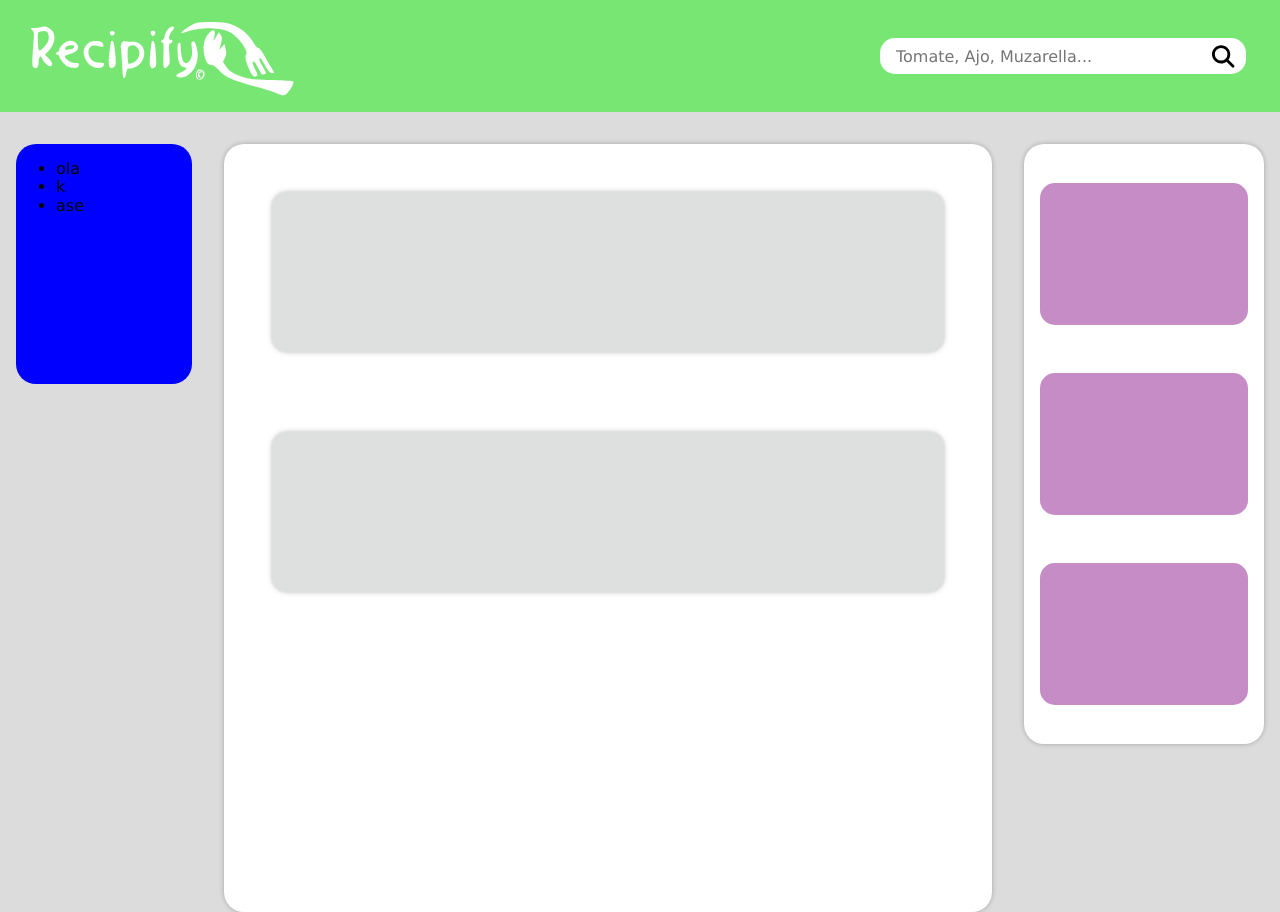
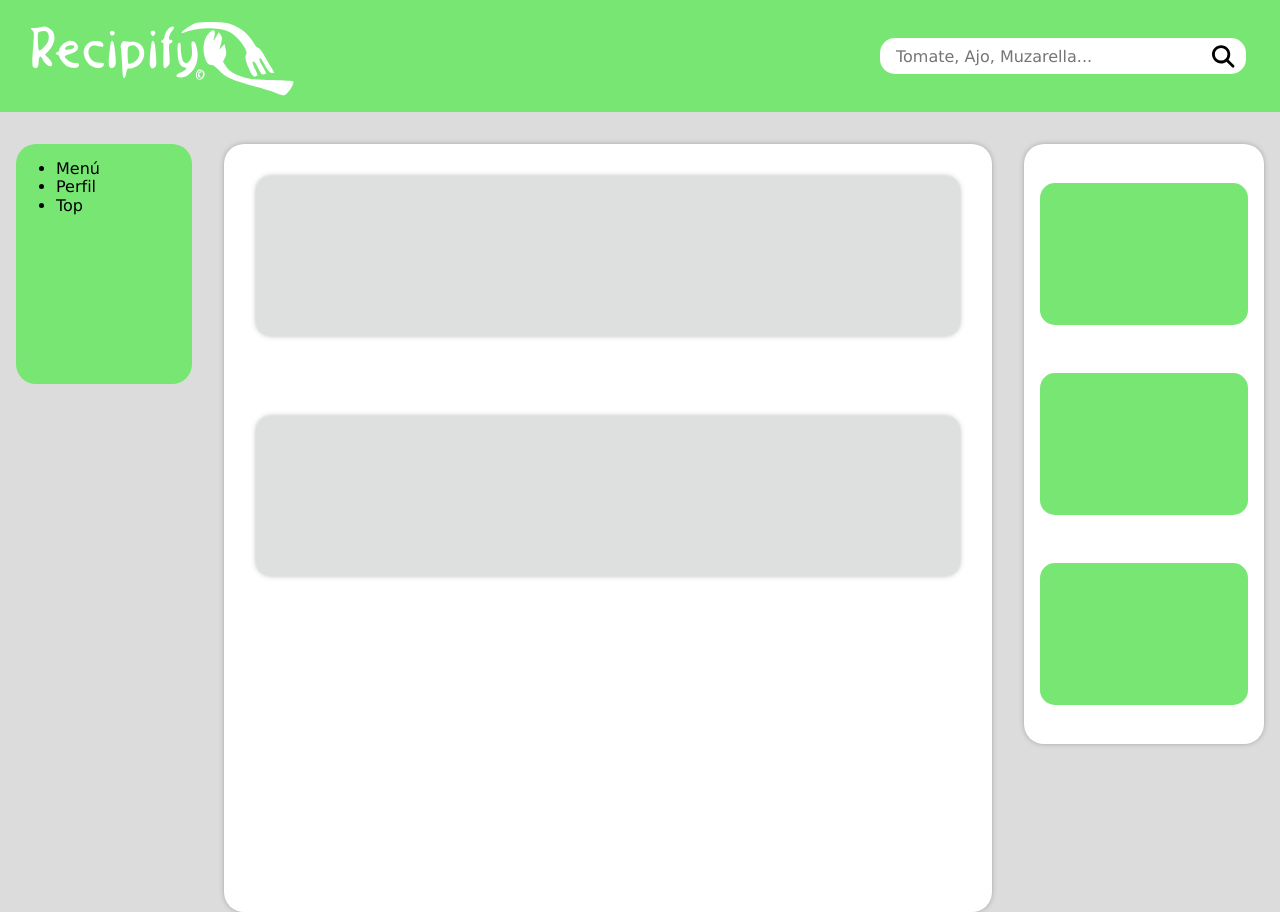
Before and after one commit to tpCodeX/Recipify-IES-2023, a Next.js app: page / in a window 1280 px wide. Built offline with nearby package versions, Linux system fonts and the light colour scheme.

Commit message:
cambios front / interfaces / instalacion de nextauth

```diff
--- /dev/null
+++ b/src/app/api/login/route.ts
@@ -0,0 +1,9 @@
+import { NextResponse } from "next/server";
+
+export function GET(){
+    return NextResponse.json({message:"Formulario de Login"})
+}
+
+export function POST(){
+    return NextResponse.json({message:"Endpoint del submit de login con method POST."})
+}
--- /dev/null
+++ b/src/app/api/recetas/route.ts
@@ -0,0 +1,7 @@
+import {NextResponse} from 'next/server';
+
+export function GET(){
+    return NextResponse.json(
+        {message:"Lista de Recetas"}
+    );
+}
--- /dev/null
+++ b/src/app/api/register/route.ts
@@ -0,0 +1,9 @@
+import { NextResponse } from "next/server";
+
+export function GET(){
+    return NextResponse.json({message:"Formulario de Registro"})
+}
+
+export function POST(){
+    return NextResponse.json({message:"Endpoint del submit de registro con method POST."})
+}
--- a/src/app/layout.css
+++ b/src/app/layout.css
@@ -20,11 +20,11 @@ body {
     box-shadow: 0 0 5px rgba(76, 76, 76, 0.374);
     background-color: rgb(255, 255, 255);
     overflow: hidden;
-    padding: 3rem;
     width: 100%;
     height: calc(100vh - 2rem);
     display: flex;
     flex-flow: column nowrap;
+    padding: 2rem;
     gap: 5rem;
   }
 
@@ -37,26 +37,3 @@ body {
     max-height: 20rem;
     background-color: rgba(122, 126, 126, 0.247);
   }
-
-
-.galeria-section {
-  box-shadow: 0 0 5px rgba(76, 76, 76, 0.374);
-  border-radius: 20px;
-  margin-right: 1rem;
-  background-color: rgb(255, 255, 255);
-  overflow: hidden;
-  display: flex;
-  flex-flow: column nowrap;
-  justify-content: center;
-  align-items: center;
-  gap:3rem;
-  height: 75vh;
-}
-
-.galeria-item {
-  margin: 0 1.5rem 0 1.5rem;
-  border-radius: 15px;
-  width: calc(100% - 2rem);
-  height: calc((100% - 2rem )/4);
-  background-color: rgba(128, 0, 128, 0.45);
-}
--- /dev/null
+++ b/src/components/galeria-component/Galeria.css
@@ -0,0 +1,21 @@
+.galeria-section {
+    box-shadow: 0 0 5px rgba(76, 76, 76, 0.374);
+    border-radius: 20px;
+    margin-right: 1rem;
+    background-color: rgb(255, 255, 255);
+    overflow: hidden;
+    display: flex;
+    flex-flow: column nowrap;
+    justify-content: center;
+    align-items: center;
+    gap:3rem;
+    height: 75vh;
+  }
+
+  .galeria-item {
+    margin: 0 1.5rem 0 1.5rem;
+    border-radius: 15px;
+    width: calc(100% - 2rem);
+    height: calc((100% - 2rem )/4);
+    background-color: var(--color-primario-oscurencio);
+  }
--- a/src/components/galeria-component/Galeria.tsx
+++ b/src/components/galeria-component/Galeria.tsx
@@ -1,3 +1,5 @@
+import './Galeria.css'
+
 const Galeria = ()=>{
     return <section className="galeria-section">
     <div className="galeria-item"></div>
--- a/src/components/menu-component/Menu.css
+++ b/src/components/menu-component/Menu.css
@@ -2,5 +2,5 @@
     margin-left: 1rem;
     border-radius: 20px;
     height: 30vh;
-    background-color: blue;
+    background-color: var(--color-primario-oscurencio);
   }
--- a/src/components/menu-component/Menu.tsx
+++ b/src/components/menu-component/Menu.tsx
@@ -2,9 +2,9 @@ import './Menu.css'
 const Menu=()=>{
     return <section className="menu-section">
     <ul>
-      <li>ola</li>
-      <li>k</li>
-      <li>ase</li>
+      <li>Menú</li>
+      <li>Perfil</li>
+      <li>Top</li>
     </ul>
   </section>
 };
```
Also changed, not shown: src/app/recetas/page.tsx (+17 -1 lines), src/components/recipeCard-component/RecipeCard.css (+26 -0 lines), src/components/recipeCard-component/RecipeCard.tsx (+8 -15 lines), src/interfaces/recipeInterfaces.ts (added, +13 -0 lines).
